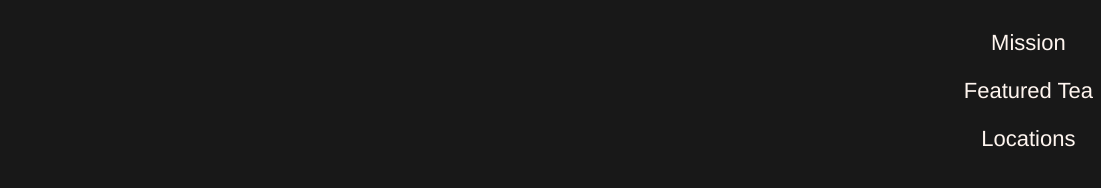
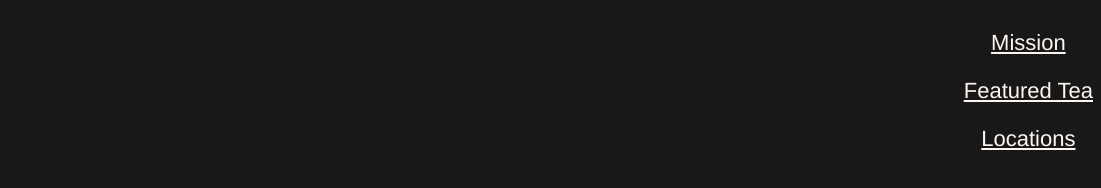
Before and after one commit to cMcVay/tea_cozy, a plain HTML site: page index.html in a window 1280 px wide. Shown: the full height of the page, 179-1280 px from the left. Drawn offline with Linux system fonts and the light colour scheme.

Commit message:
nav underlined

```diff
--- a/resources/css/style.css
+++ b/resources/css/style.css
@@ -18,3 +18,7 @@ header {
     height: 50px;
     padding-left: 10px;
 }
+
+.nav {
+    text-decoration: underline;
+}
```
